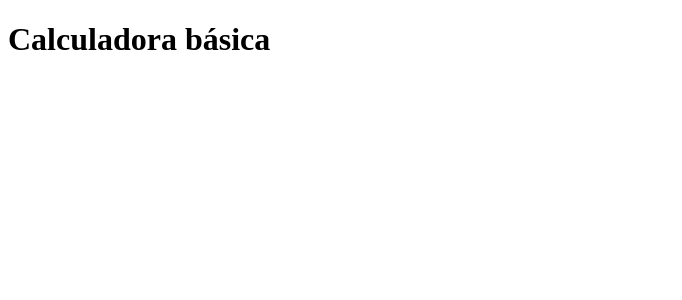
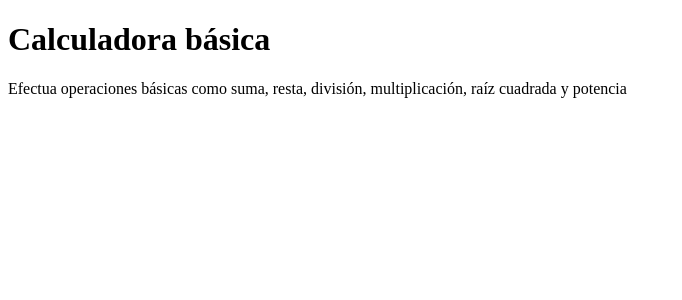
Before and after one commit to AnaTorres88/calculator, a Vue app: page / in a window 1280 px wide. Shown: the top 300 px of the page, without its empty margins (0-682 px from the left). Built offline with nearby package versions, Linux system fonts and the light colour scheme.

Commit message:
añadir componente al dom

```diff
--- a/src/App.vue
+++ b/src/App.vue
@@ -1,10 +1,10 @@
 <script setup>
-  //import Calculator from './components/Calculator.vue';
+  import Calculator from './components/Calculator.vue';
 </script>
 
 <template>
   <h1> Calculadora básica </h1>
-  <!-- <Calculator></Calculator> -->
+  <Calculator></Calculator>
 </template>
 
 <style scoped></style>
```
